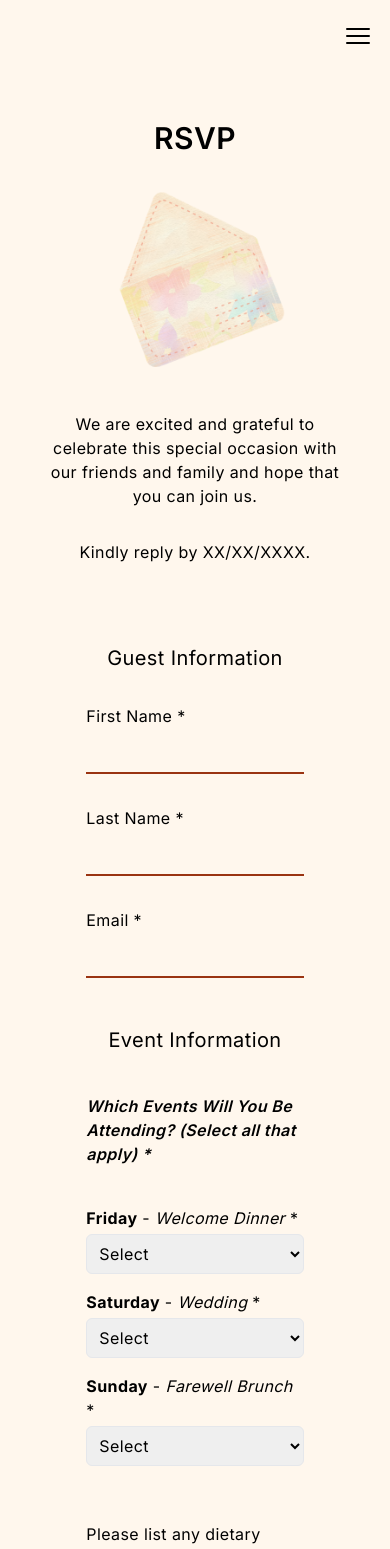
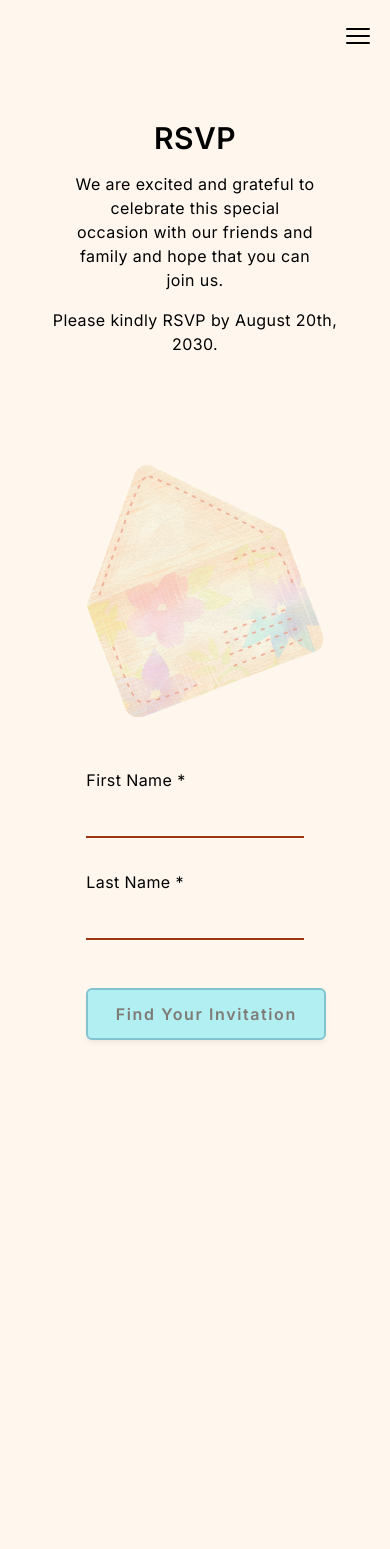
Before and after one commit to lymarrie/wedding-website, a Next.js app: page /rsvp in a window 390 px wide. Shown: the top 1549 px of the page. After the commit the page ends 1168 px from the top, so only its background shows below. Built offline with nearby package versions, Linux system fonts and the light colour scheme.

Commit message:
integrated vercel db

```diff
--- /dev/null
+++ b/app/api/find-invitation/route.ts
@@ -0,0 +1,29 @@
+import { NextResponse } from 'next/server';
+import type { NextRequest } from 'next/server';
+
+export async function GET(request: NextRequest) {
+  try {
+    // Extract data from the request body
+    const { searchParams } = new URL(request.nextUrl);
+    const firstName = searchParams.get('firstName');
+    const lastName = searchParams.get('lastName');
+
+    const protocol = request.headers.get('x-forwarded-proto') || 'http'; // Use 'http' as default
+    const host = request.headers.get('host');
+    const fullPath = `/api/guests/select?firstName=${encodeURIComponent(firstName)}&lastName=${encodeURIComponent(lastName)}`;
+    const fullUrl = `${protocol}://${host}${fullPath}`;
+
+    const guestsResponse = await fetch(fullUrl);
+    const guestsData = await guestsResponse.json();
+
+    // console.log(guestsData);
+
+    // You can perform database operations or other tasks here
+
+    // Return a response
+    return NextResponse.json({ success: true, guestData: guestsData }, { status: 200 });
+  } catch (error) {
+    console.error('Error finding guest:', error);
+    return NextResponse.json({ success: false, error: 'Invalid data' }, { status: 400 });
+  }
+}
--- /dev/null
+++ b/app/api/guests/select/route.ts
@@ -0,0 +1,45 @@
+// /api/find-invitation.js
+import { sql } from '@vercel/postgres';
+import { NextResponse } from 'next/server';
+import type { NextRequest } from 'next/server';
+
+export async function GET(request: NextRequest) {
+  try {
+    const { searchParams } = new URL(request.nextUrl);
+    const firstName = searchParams.get('firstName');
+    const lastName = searchParams.get('lastName');
+
+    if (!firstName || !lastName) {
+      throw new Error('Both FirstName and LastName are required for the query');
+    }
+
+    // Fetch guest information
+    const guestQueryResult = await sql`SELECT * FROM guests WHERE first_name ILIKE ${firstName} AND last_name ILIKE ${lastName};`;
+
+    if (!guestQueryResult.rows.length) {
+      throw new Error('Guest not found');
+    }
+
+    const guestId = guestQueryResult.rows[0].id;
+
+    // Fetch events RSVPed by the guest
+    const rsvpQueryResult = await sql`
+      SELECT events.id, events.name, events.description, events.datetime, events.location, rsvps.response
+      FROM events
+      LEFT JOIN rsvps ON events.id = rsvps.event_id AND rsvps.guest_id = ${guestId};
+    `;
+
+    const formattedRsvps = rsvpQueryResult.rows.map((event) => ({
+      id: event.id,
+      name: event.name,
+      description: event.description,
+      datetime: event.datetime,
+      location: event.location,
+      response: event.response || null, // Use response if available, otherwise set to null
+    }));
+
+    return NextResponse.json({ guest: guestQueryResult.rows[0], rsvps: formattedRsvps }, { status: 200 });
+  } catch (error) {
+    return NextResponse.json({ error: error.message }, { status: 500 });
+  }
+}
--- /dev/null
+++ b/app/components/find-invitation.tsx
@@ -0,0 +1,124 @@
+'use client'
+import { useState, useEffect } from 'react';
+// import events from '../data/events'; // Adjust the path accordingly
+
+const FindInvitation = () => {
+  const [firstName, setFirstName] = useState('');
+  const [lastName, setLastName] = useState('');
+  const [isFormValid, setIsFormValid] = useState(false); // New state variable
+  const [guestData, setGuestData] = useState(null);
+
+  useEffect(() => {
+    // Check form validity whenever firstName or lastName changes
+    setIsFormValid(firstName !== '' && lastName !== '');
+  }, [firstName, lastName]);
+
+  const handleSubmit = async (e) => {
+    e.preventDefault();
+
+    // Only proceed if the form is valid
+    if (isFormValid) {
+      try {
+        const response = await fetch(`/api/find-invitation?firstName=${firstName}&lastName=${lastName}`);
+        const data = await response.json();
+
+        if (response.ok && data.guestData) {
+          // Update state with guest data if successful
+          // console.log(data.guestData);
+          setGuestData(data.guestData);
+        } else {
+          // Handle errors
+          console.error('Error finding invitation:', data.error);
+        }
+      } catch (error) {
+        console.error('Error finding invitation:', error);
+      }
+    }
+  };
+
+  return (
+    <>
+      {guestData ? (
+        <div className="section">
+          <div className="px-4 sm:px-0">
+            <h2 className="">Guest Information</h2>
+          </div>
+          <div className="mt-6 border-t border-gray-300">
+            <dl className="divide-y divide-gray-300">
+              <div className="px-4 py-6 sm:grid sm:grid-cols-3 sm:gap-4 sm:px-0">
+                <dt className="font-semibold leading-6">Name</dt>
+                <dd className="mt-1 sm:col-span-2 sm:mt-0">{guestData.guest.first_name} {guestData.guest.last_name}</dd>
+              </div>
+              <div className="px-4 py-6 sm:grid sm:grid-cols-3 sm:gap-4 sm:px-0">
+                <dt className="font-semibold leading-6">Number of Guests</dt>
+                <dd className="mt-1 sm:col-span-2 sm:mt-0">{guestData.guest.number_of_guests}</dd>
+              </div>
+              {guestData.rsvps.map((rsvp) => (
+                <div key={rsvp.id} className="px-4 py-6 sm:grid sm:grid-cols-3 sm:gap-4 sm:px-0">
+                  <dt className="font-semibold leading-6 flex flex-col">{rsvp.name} <span className="font-normal">({new Intl.DateTimeFormat('en-US', { weekday: 'long' }).format(new Date(rsvp.datetime))})</span></dt>
+                  <dd className="mt-1 sm:col-span-2 sm:mt-0">
+                    {rsvp.response === true && 'Yes'}
+                    {rsvp.response === false && 'No'}
+                    {rsvp.response === null && 'No Response'}
+                  </dd>
+                </div>
+              ))}
+              <div className="px-4 py-6 sm:grid sm:grid-cols-3 sm:gap-4 sm:px-0">
+                <dt className="font-semibold leading-6">RSVP Message</dt>
+                <dd className="mt-1 sm:col-span-2 sm:mt-0">{...guestData.guest.rsvp_message || ''}</dd>
+              </div>
+            </dl>
+          </div>
+        </div>
+      ) : (
+        <form className="space-y-8 w-2/3">
+          <div className="flex flex-col space-y-8 md:flex-row md:space-y-0 md:space-x-8">
+            <div className="firstName">
+              <label htmlFor="firstName" className="">
+                First Name *
+              </label>
+              <input
+                type="text"
+                id="firstName"
+                name="firstName"
+                value={firstName}
+                onChange={(e) => setFirstName(e.target.value)}
+                className='mt-1 p-2 border-b-2 border-orange-800 bg-orange-50 w-full'
+              />
+            </div>
+            <div className='lastName'>
+              <label htmlFor="lastName" className="">
+                Last Name *
+              </label>
+              <input
+                type="text"
+                id="lastName"
+                name="lastName"
+                value={lastName}
+                onChange={(e) => setLastName(e.target.value)}
+                className='mt-1 p-2 border-b-2 border-orange-800 bg-orange-50 w-full'
+              />
+            </div>
+          </div>
+          <div className="text-center pt-4">
+            <button
+              type="submit"
+              onClick={handleSubmit}
+              className={`bg-cyan-300 border-2 border-cyan-600 tracking-widest font-semibold py-3 px-4 w-60 rounded-md transition duration-300 ease-in-out shadow-md ${
+                isFormValid
+                  ? 'hover:bg-white hover:border-cyan-300 cursor-pointer'
+                  : 'cursor-not-allowed opacity-50'
+              }`}
+              disabled={!isFormValid}
+            >
+              Find Your Invitation
+            </button>
+          </div>
+        </form>
+      )}
+    </>
+  );
+
+};
+
+export default FindInvitation;
--- a/app/layout.tsx
+++ b/app/layout.tsx
@@ -2,6 +2,8 @@ import type { Metadata } from 'next'
 import { Inter } from 'next/font/google'
 import './globals.css'
 import Navbar from './components/navbar'
+import { useState } from 'react';
+
 
 const inter = Inter({ subsets: ['latin'] })
 
--- a/app/rsvp/page.tsx
+++ b/app/rsvp/page.tsx
@@ -1,5 +1,6 @@
 import Image from 'next/image';
 import RSVPForm from '../components/rsvpform';
+import FindInvitation from '../components/find-invitation';
 
 export default function RSVP() {
 
@@ -7,22 +8,22 @@ export default function RSVP() {
     <main className="flex min-h-screen flex-col items-center centered-container">
         <div className="space-y-4 text-center">
             <h1>RSVP</h1>
-            <div className="flex flex-col space-y-8 md:flex-row md:items-center">
+            <p className="mx-auto w-3/4 md:w-2/3">We are excited and grateful to celebrate this special occasion with our friends and family and hope that you can join us.</p>
+            <p className="">Please kindly RSVP by August 20th, 2030.</p>
+        </div>
+        <div className="flex flex-col items-center space-y-8 md:flex-row md:space-x-8">
           <Image
               src="/letter.webp"
               alt="RSVP image"
               width={300}
               height={300}
-                className="w-52 mx-auto rounded-lg md:w-96"
+              priority={true}
+              className="mx-auto rounded-lg md:w-96"
             />
-              <div className="flex flex-col space-y-8 px-2 sm:px-16 md:px-0 lg:px-8 xl:px-24">
-                <p className="">We are excited and grateful to celebrate this special occasion with our friends and family and hope that you can join us.</p>
-                <p className="">Kindly reply by XX/XX/XXXX.</p>
-              </div>
-            </div>
+          <FindInvitation />
         </div>
 
-        <RSVPForm />
+        {/* <RSVPForm /> */}
     </main>
   )
 }
--- a/package.json
+++ b/package.json
@@ -11,6 +11,7 @@
   "dependencies": {
     "@headlessui/react": "^1.7.17",
     "@heroicons/react": "^2.0.18",
+    "@vercel/postgres": "^0.5.1",
     "clsx": "^2.0.0",
     "framer-motion": "^10.16.5",
     "next": "14.0.3",
```
Also changed, not shown: 2 other files (tests, documents, lock files or other folders). Lines whose indentation alone changed are shown as unchanged.
